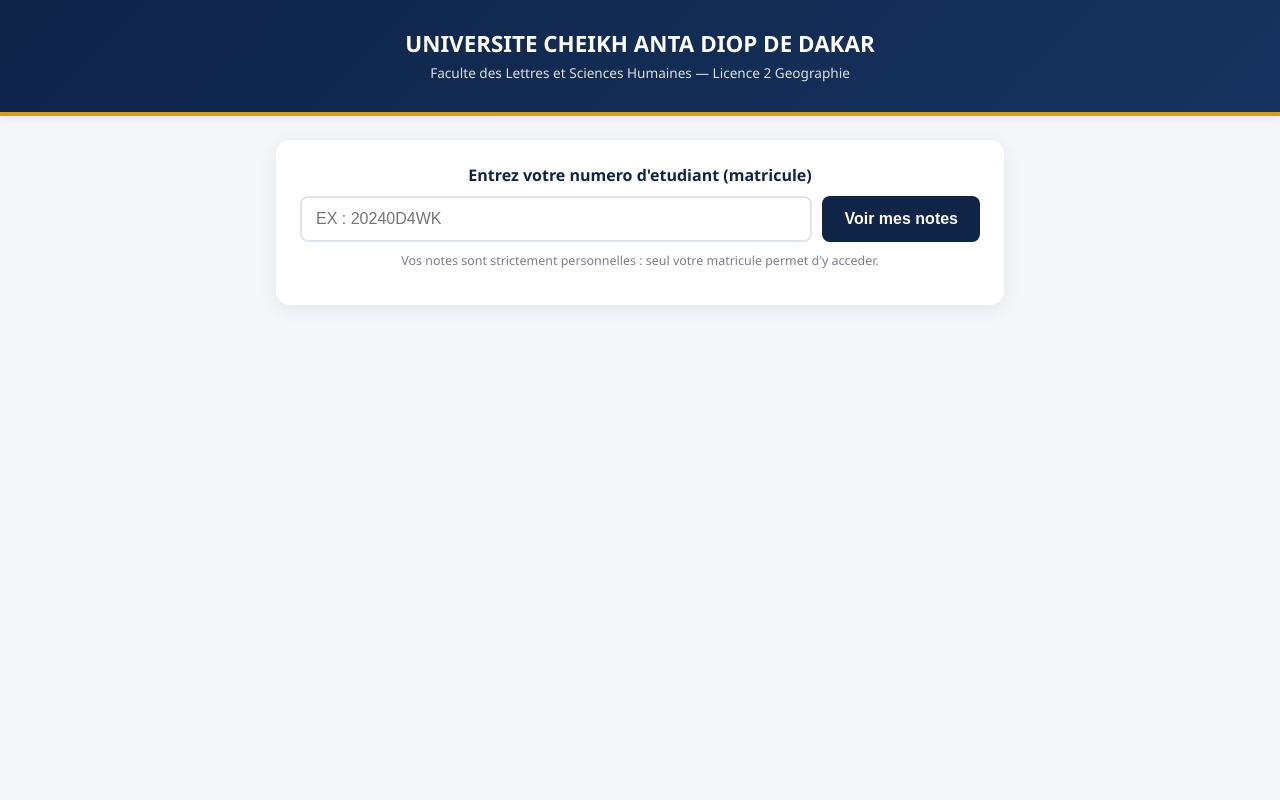
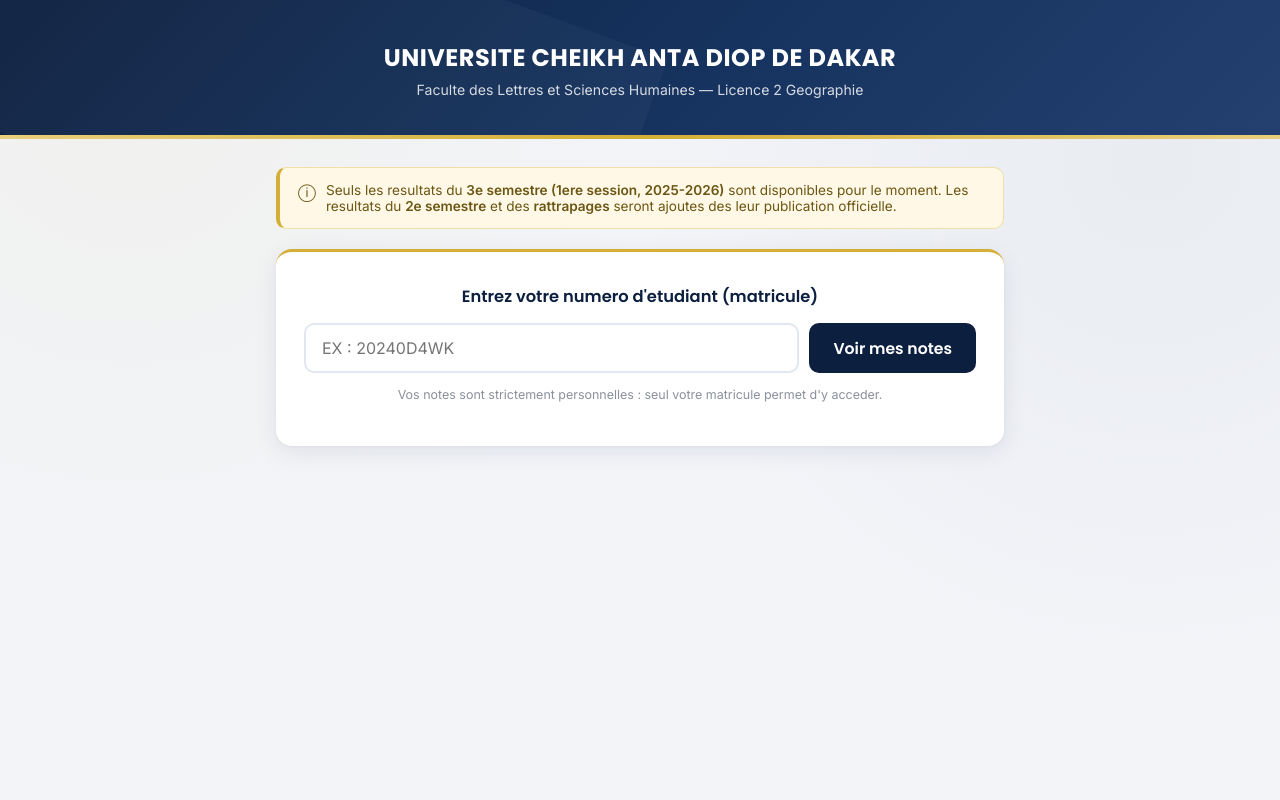
Before and after one commit to khaliloula7859-prog/Portail-notes-geo-L2, a Flask app: page / in a window 1280 px wide. Run offline with Flask 3, Linux system fonts and the light colour scheme.

Commit message:
Nouveau design + message info sessions a venir

```diff
--- a/static/style.css
+++ b/static/style.css
@@ -1,124 +1,263 @@
+@import url('https://fonts.googleapis.com/css2?family=Poppins:wght@400;500;600;700&family=Inter:wght@400;500;600&display=swap');
+
 :root {
-  --navy: #0f2447;
+  --navy: #0c1f3f;
   --navy-light: #16335f;
-  --gold: #c9a227;
+  --navy-lighter: #24406f;
+  --gold: #d4af37;
+  --gold-light: #e8cf7a;
   --green: #1e7a4c;
   --red: #b83b3b;
-  --bg: #f4f6fa;
+  --bg: #f2f4f8;
+  --card-radius: 16px;
 }
 * { box-sizing: border-box; }
 body {
   margin: 0;
-  font-family: 'Segoe UI', Tahoma, Arial, sans-serif;
+  font-family: 'Inter', 'Segoe UI', Tahoma, Arial, sans-serif;
   background: var(--bg);
+  background-image:
+    radial-gradient(circle at 10% 10%, rgba(212,175,55,0.05), transparent 40%),
+    radial-gradient(circle at 90% 20%, rgba(12,31,63,0.04), transparent 40%);
   color: #1a1a2e;
+  min-height: 100vh;
 }
+
 header {
-  background: linear-gradient(135deg, var(--navy), var(--navy-light));
+  background: linear-gradient(135deg, var(--navy) 0%, var(--navy-light) 55%, var(--navy-lighter) 100%);
   color: white;
-  padding: 28px 20px;
+  padding: 40px 20px 34px;
   text-align: center;
-  box-shadow: 0 2px 10px rgba(0,0,0,0.15);
+  position: relative;
+  overflow: hidden;
 }
-header h1 { margin: 0 0 4px; font-size: 1.4rem; }
-header p { margin: 2px 0; font-size: 0.85rem; opacity: 0.85; }
-.gold-bar { height: 4px; background: var(--gold); }
+header::before {
+  content: "";
+  position: absolute;
+  top: -60%;
+  left: -10%;
+  width: 60%;
+  height: 220%;
+  background: rgba(255,255,255,0.03);
+  transform: rotate(20deg);
+}
+header h1 {
+  margin: 0 0 6px;
+  font-family: 'Poppins', sans-serif;
+  font-weight: 700;
+  font-size: 1.5rem;
+  letter-spacing: 0.5px;
+}
+header p { margin: 3px 0; font-size: 0.88rem; opacity: 0.82; font-weight: 400; }
+.gold-bar {
+  height: 4px;
+  background: linear-gradient(90deg, var(--gold-light), var(--gold), var(--gold-light));
+}
 
-.container { max-width: 760px; margin: 0 auto; padding: 24px 16px 60px; }
+.container { max-width: 760px; margin: 0 auto; padding: 28px 16px 60px; }
+
+.notice {
+  background: #fff8e6;
+  border: 1px solid #f0dfa8;
+  border-left: 4px solid var(--gold);
+  border-radius: 10px;
+  padding: 14px 18px;
+  font-size: 0.85rem;
+  color: #6b5613;
+  margin-bottom: 20px;
+  display: flex;
+  align-items: flex-start;
+  gap: 10px;
+}
+.notice .icon { font-size: 1.1rem; line-height: 1; }
 
 .search-card, .id-card, .bloc-semestre, table.notes, .summary-box {
   background: white;
-  border-radius: 14px;
-  box-shadow: 0 4px 18px rgba(15,36,71,0.08);
+  border-radius: var(--card-radius);
+  box-shadow: 0 6px 24px rgba(12,31,63,0.08), 0 1px 3px rgba(12,31,63,0.04);
 }
 
-.search-card { padding: 24px; text-align: center; }
-.search-card label { display:block; font-weight:600; margin-bottom:10px; color: var(--navy); }
-.search-row { display:flex; gap:10px; }
+.search-card {
+  padding: 32px 28px;
+  text-align: center;
+  border-top: 3px solid var(--gold);
+}
+.search-card label {
+  display: block;
+  font-family: 'Poppins', sans-serif;
+  font-weight: 600;
+  margin-bottom: 14px;
+  color: var(--navy);
+  font-size: 1.02rem;
+}
+.search-row { display: flex; gap: 10px; }
 input#matricule {
   flex: 1;
-  padding: 12px 14px;
-  border: 2px solid #dfe4ee;
-  border-radius: 8px;
+  padding: 13px 16px;
+  border: 2px solid #e2e6f0;
+  border-radius: 10px;
   font-size: 1rem;
   text-transform: uppercase;
+  transition: border-color 0.2s ease, box-shadow 0.2s ease;
+  font-family: 'Inter', sans-serif;
 }
-input#matricule:focus { outline:none; border-color: var(--navy); }
+input#matricule:focus {
+  outline: none;
+  border-color: var(--navy);
+  box-shadow: 0 0 0 3px rgba(12,31,63,0.08);
+}
 button {
-  padding: 12px 22px;
+  padding: 13px 24px;
   background: var(--navy);
   color: white;
   border: none;
-  border-radius: 8px;
-  font-size: 1rem;
+  border-radius: 10px;
+  font-size: 0.98rem;
   cursor: pointer;
   font-weight: 600;
+  font-family: 'Poppins', sans-serif;
+  transition: background 0.2s ease, transform 0.15s ease;
 }
-button:hover { background: var(--navy-light); }
-.hint { margin-top: 10px; font-size: 0.78rem; color: #7a7f8c; }
+button:hover { background: var(--navy-light); transform: translateY(-1px); }
+button:active { transform: translateY(0); }
+.hint { margin-top: 14px; font-size: 0.78rem; color: #8a8f9c; }
 
 .message.error {
-  margin-top: 16px;
-  padding: 12px 16px;
-  border-radius: 8px;
+  margin-top: 18px;
+  padding: 13px 16px;
+  border-radius: 10px;
   font-size: 0.9rem;
   background: #fbeaea;
   color: var(--red);
+  border-left: 3px solid var(--red);
+  text-align: left;
 }
 
 .id-card {
-  padding: 20px 24px;
-  border-left: 6px solid var(--navy);
-  margin-bottom: 20px;
+  padding: 24px 28px;
+  border-left: 5px solid var(--gold);
+  margin-bottom: 22px;
+  display: flex;
+  align-items: center;
+  gap: 16px;
 }
-.id-card h2 { margin: 0 0 4px; color: var(--navy); font-size: 1.2rem; }
+.id-card .avatar {
+  width: 52px;
+  height: 52px;
+  border-radius: 50%;
+  background: linear-gradient(135deg, var(--navy), var(--navy-light));
+  color: white;
+  display: flex;
+  align-items: center;
+  justify-content: center;
+  font-family: 'Poppins', sans-serif;
+  font-weight: 700;
+  font-size: 1.2rem;
+  flex-shrink: 0;
+}
+.id-card h2 {
+  margin: 0 0 6px;
+  color: var(--navy);
+  font-size: 1.25rem;
+  font-family: 'Poppins', sans-serif;
+  font-weight: 600;
+}
 .id-card .matricule-tag {
-  display:inline-block; margin-top:6px;
-  background: var(--bg); padding: 4px 10px; border-radius: 6px;
-  font-size: 0.8rem; color: var(--navy-light); font-weight:600; letter-spacing:0.5px;
+  display: inline-block;
+  background: var(--bg);
+  padding: 4px 12px;
+  border-radius: 20px;
+  font-size: 0.78rem;
+  color: var(--navy-light);
+  font-weight: 600;
+  letter-spacing: 0.5px;
 }
 
-.bloc-semestre { padding: 18px 20px; margin-bottom: 22px; }
-.bloc-semestre h3 { margin: 0 0 12px; color: var(--navy); font-size: 1rem; }
+.bloc-semestre {
+  padding: 22px 24px;
+  margin-bottom: 24px;
+  transition: box-shadow 0.2s ease;
+}
+.bloc-semestre h3 {
+  margin: 0 0 16px;
+  color: var(--navy);
+  font-size: 1.02rem;
+  font-family: 'Poppins', sans-serif;
+  font-weight: 600;
+  padding-bottom: 12px;
+  border-bottom: 1px solid #eef0f5;
+}
 
-table.notes {
-  width: 100%;
-  border-collapse: collapse;
-  overflow: hidden;
-}
+table.notes { width: 100%; border-collapse: collapse; overflow: hidden; }
 table.notes th, table.notes td {
-  padding: 10px 12px;
+  padding: 12px 14px;
   text-align: left;
   font-size: 0.85rem;
   border-bottom: 1px solid #eef0f5;
 }
-table.notes th { background: var(--navy); color: white; font-weight: 600; }
+table.notes th {
+  background: var(--navy);
+  color: white;
+  font-weight: 600;
+  font-family: 'Poppins', sans-serif;
+  font-size: 0.78rem;
+  text-transform: uppercase;
+  letter-spacing: 0.5px;
+}
 table.notes tr:last-child td { border-bottom: none; }
+table.notes tbody tr { transition: background 0.15s ease; }
+table.notes tbody tr:hover { background: #f9fafc; }
 
-.ue-label { color: #7a7f8c; font-size: 0.75rem; }
+.ue-label { color: #8a8f9c; font-size: 0.75rem; }
 
 .badge {
   display: inline-block;
-  padding: 3px 9px;
+  padding: 4px 11px;
   border-radius: 20px;
-  font-size: 0.75rem;
+  font-size: 0.74rem;
   font-weight: 700;
+  letter-spacing: 0.3px;
 }
 .badge.V { background: #e3f5e9; color: var(--green); }
 .badge.VC { background: #fff4d6; color: #a5760c; }
 .badge.NV { background: #fbeaea; color: var(--red); }
 
-.summary { display: flex; gap: 12px; margin-top: 14px; }
-.summary-box { flex: 1; padding: 18px; text-align: center; }
-.summary-box .value { font-size: 1.6rem; font-weight: 700; color: var(--navy); }
-.summary-box .label { font-size: 0.78rem; color: #7a7f8c; margin-top: 4px; }
+.summary { display: flex; gap: 14px; margin-top: 16px; }
+.summary-box { flex: 1; padding: 20px; text-align: center; }
+.summary-box .value {
+  font-size: 1.7rem;
+  font-weight: 700;
+  color: var(--navy);
+  font-family: 'Poppins', sans-serif;
+}
+.summary-box .label { font-size: 0.76rem; color: #8a8f9c; margin-top: 4px; }
 .summary-box.result-SV .value { color: var(--green); }
 .summary-box.result-SNV .value { color: var(--red); }
 
 .back-link {
-  display: inline-block;
-  margin-top: 10px;
+  display: inline-flex;
+  align-items: center;
+  gap: 6px;
+  margin-top: 14px;
   color: var(--navy);
   text-decoration: none;
   font-weight: 600;
+  font-family: 'Poppins', sans-serif;
+  font-size: 0.9rem;
+  transition: gap 0.2s ease;
 }
+.back-link:hover { gap: 10px; }
+
+footer {
+  text-align: center;
+  font-size: 0.75rem;
+  color: #a3a8b5;
+  margin-top: 40px;
+  padding-bottom: 24px;
+}
+
+@media (max-width: 480px) {
+  .search-row { flex-direction: column; }
+  .id-card { flex-direction: column; text-align: center; }
+  .summary { flex-direction: column; }
+}
--- a/templates/index.html
+++ b/templates/index.html
@@ -14,6 +14,15 @@
 <div class="gold-bar"></div>
 
 <div class="container">
+
+  <div class="notice">
+    <span class="icon">&#9432;</span>
+    <span>
+      Seuls les resultats du <strong>3e semestre (1ere session, 2025-2026)</strong> sont disponibles pour le moment.
+      Les resultats du <strong>2e semestre</strong> et des <strong>rattrapages</strong> seront ajoutes des leur publication officielle.
+    </span>
+  </div>
+
   <div class="search-card">
     <label for="matricule">Entrez votre numero d'etudiant (matricule)</label>
     <form method="POST" action="/resultats" class="search-row">
@@ -25,6 +34,7 @@
     <div class="message error">{{ error }}</div>
     {% endif %}
   </div>
+
 </div>
 </body>
 </html>
```
Also changed, not shown: templates/resultats.html (+13 -2 lines).
